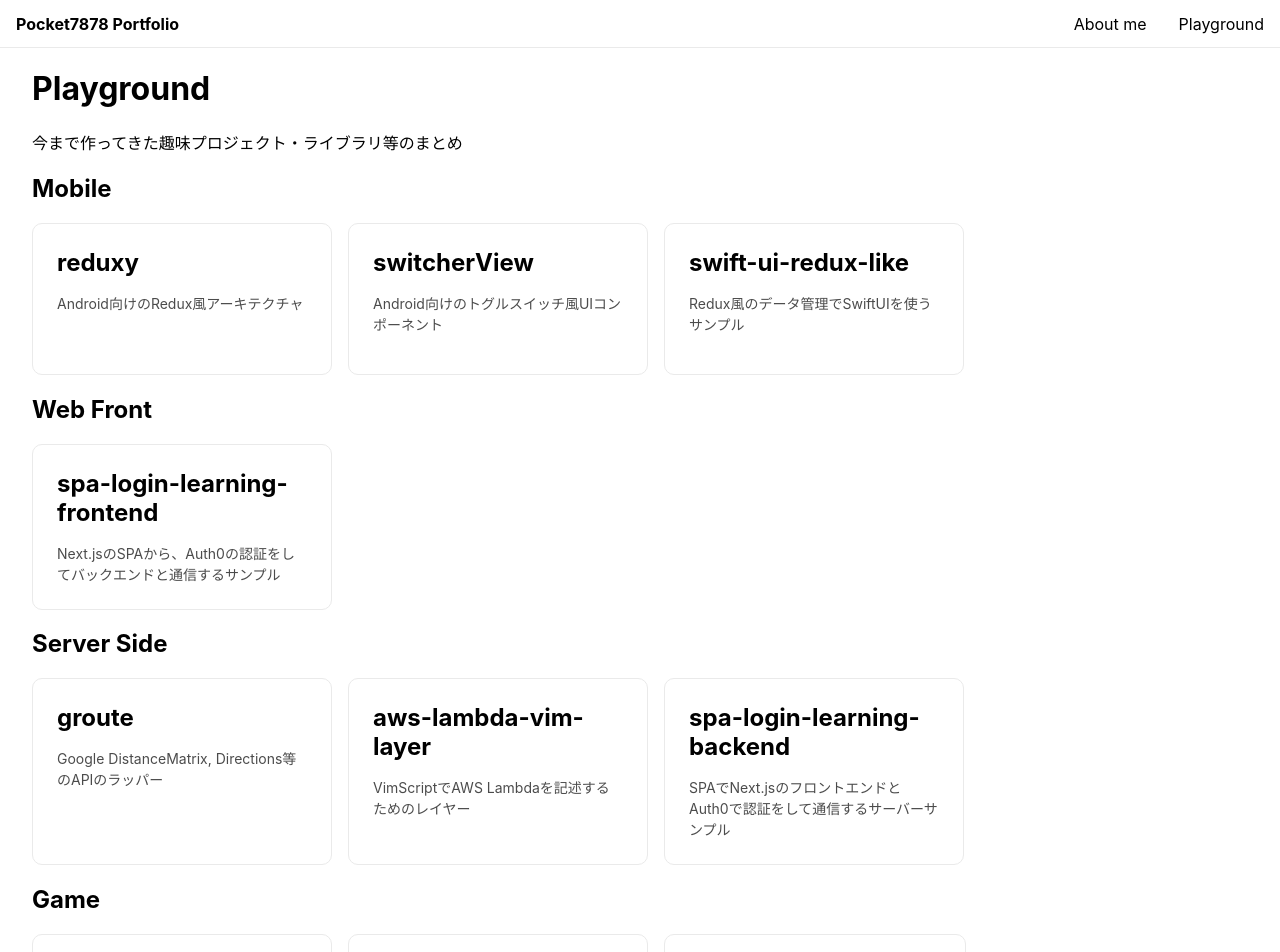
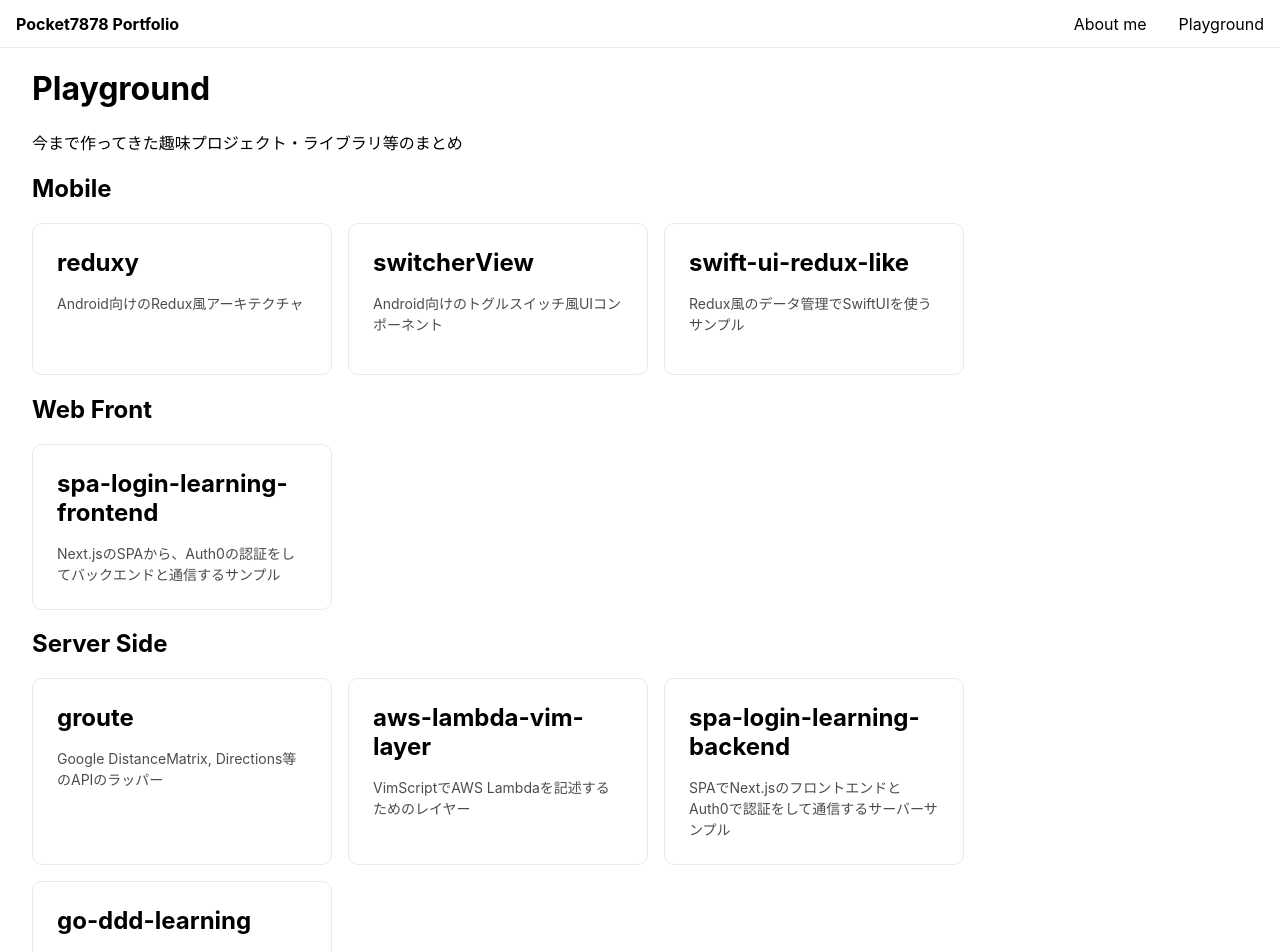
Before and after one commit to pocket7878/pocket7878-com, a Next.js app: page /playground in a window 1280 px wide. Shown: the top 952 px of the page. Built offline with nearby package versions, Linux system fonts and the light colour scheme.

Commit message:
feature: Add go-ddd-learning

```diff
--- a/pages/playground.tsx
+++ b/pages/playground.tsx
@@ -60,6 +60,10 @@ const Playground: NextPage = () => {
               <GitHubLinkPlaygroundCard
                 repoName='spa-login-learning-backend'
                 description='SPAでNext.jsのフロントエンドとAuth0で認証をして通信するサーバーサンプル'
+              />
+              <GitHubLinkPlaygroundCard
+                repoName='go-ddd-learning'
+                description='Go ClearnArchitecure + DDD example.'
               />
             </LinksWrapper>
           </section>
```
